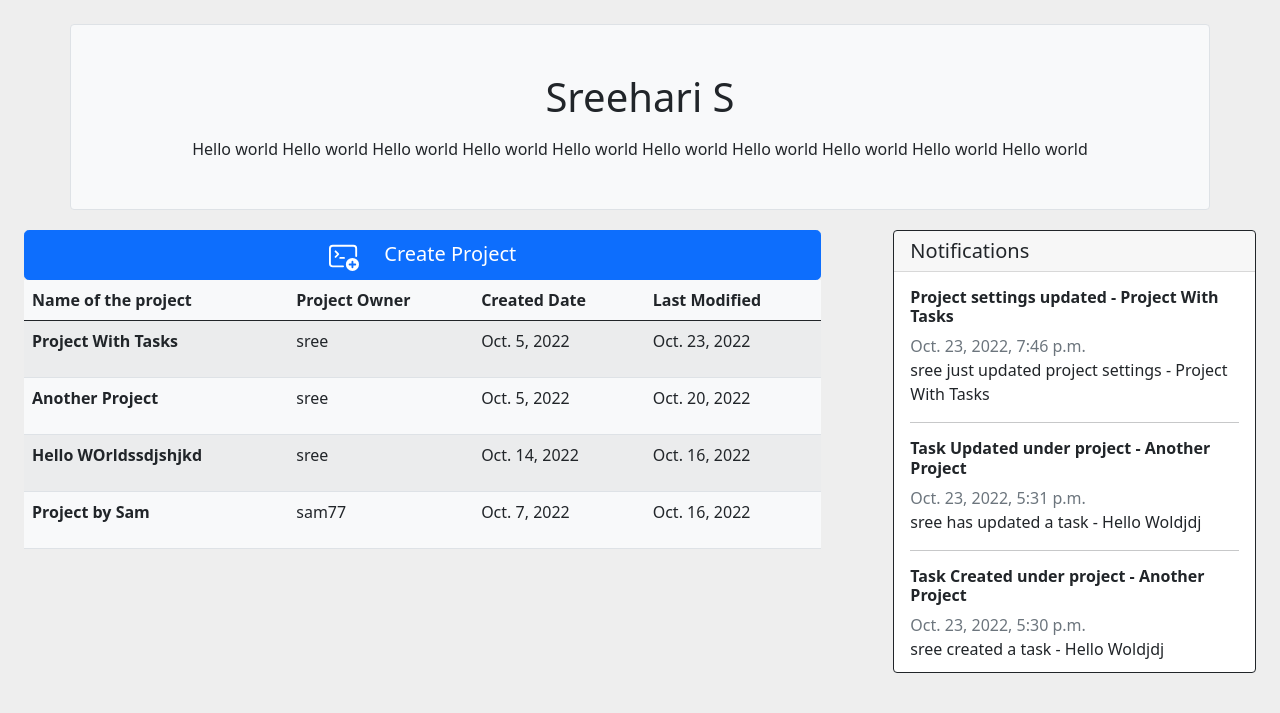
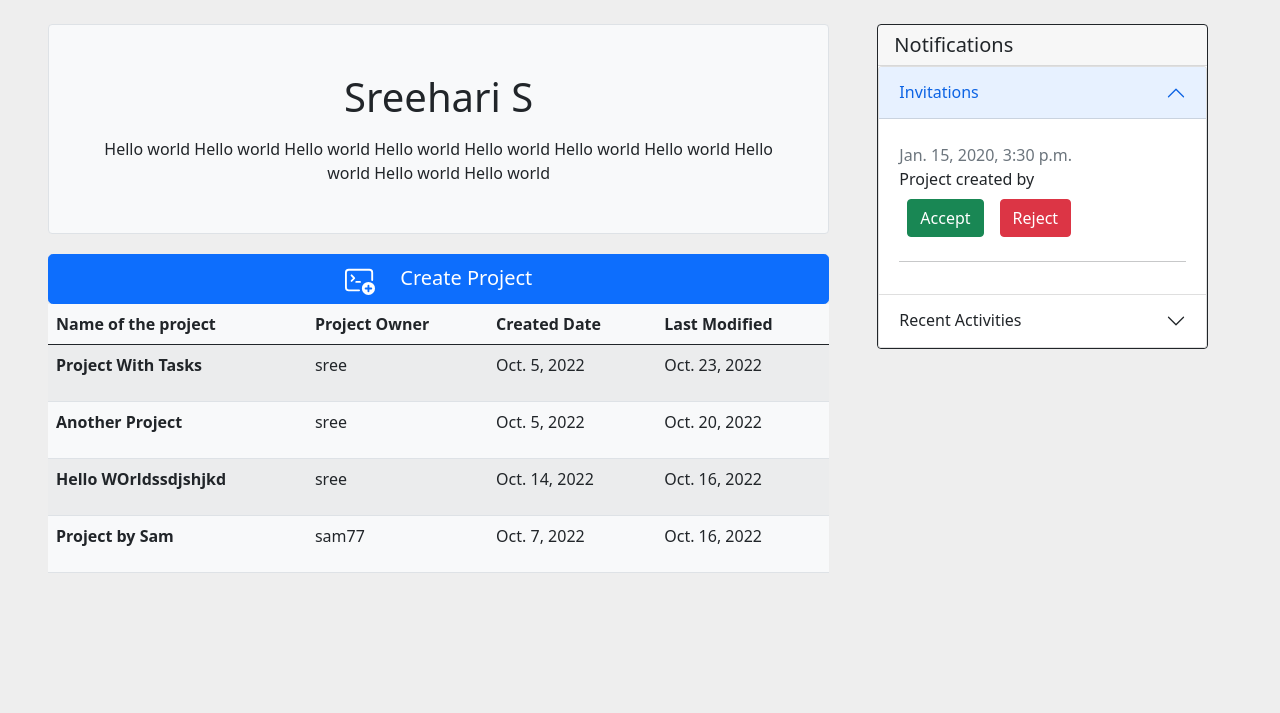
Before and after one commit to sreehari229/Board-em, a Django app: page /account/ in a window 1280 px wide. Shown: the part 56-769 px from the top of the page. Run offline with Django 4.2, Linux system fonts and the light colour scheme; a user stored in the database is signed in; data comes from the database, SQL or seed files in the repository; both versions use the stored data as it was before the commit; tables that the repository leaves empty hold one stand-in row (values such as "Sample post"); some libraries are stand-ins or nearby versions.

Commit message:
Project Invitations added

```diff
--- a/TaskMan/Intendance/models.py
+++ b/TaskMan/Intendance/models.py
@@ -74,11 +74,13 @@ class Project_Invitation(models.Model):
         ('rejected', 'Rejected'),
     )
     project = models.ForeignKey(Project, on_delete=models.CASCADE)
-    sender = models.ForeignKey(User, null=False, related_name='Inviter', on_delete=models.CASCADE)
-    receiver = models.ForeignKey(User, null=False, related_name='Invitee', on_delete=models.CASCADE)
+    receiver = models.ForeignKey(User, on_delete=models.CASCADE)
     status = models.CharField(max_length=100, choices=invite_status, default='sent')
-    created_date = models.DateField(auto_now_add=True)
-    modified_date = models.DateField(auto_now=True)
+    created_date = models.DateTimeField(auto_now_add=True)
+    modified_date = models.DateTimeField(auto_now=True)
+
+    def __str__(self):
+        return f"{self.receiver} invited for {self.project}"
 
 
 class NotificationUser(models.Model):
--- a/TaskMan/Intendance/urls.py
+++ b/TaskMan/Intendance/urls.py
@@ -15,6 +15,7 @@ urlpatterns = [
     path('delete_task/<str:task_id>/', views.delete_task_page, name="delete-task"),
     #Related to Project
     path('create_project/', views.create_project_page, name='create-project'),
+    path('invitation_response/<str:project_id>/<str:AccRej>/', views.project_invite_response, name='invite-response'),
     path('delete_project/<str:project_id>/', views.delete_project_page, name="delete-project"),
     path('update_project_settings/<str:project_id>/', views.update_project_settings, name="update-project"),
     path('leave_project/<str:project_id>/', views.leave_project, name="leave-project"),
--- a/TaskMan/Intendance/views.py
+++ b/TaskMan/Intendance/views.py
@@ -17,6 +17,7 @@ def acc_index_page(request):
     data = {
         'projects_data' : Project.objects.filter(group_members=request.user),
         'notifications' : NotificationUser.objects.filter(user=request.user).order_by('-created_date').values(),
+        'invites' : Project_Invitation.objects.filter(receiver=request.user).order_by('-modified_date'),
     }
     return render(request, 'Intendance/acc_home.html', data)
 
@@ -71,7 +72,11 @@ def create_project_page(request):
             user_id.append(int(request.POST.get(x))) if request.POST.get(x) else print("Nothing")
         for pkid in user_id:
             print(pkid)
-            pj.group_members.add(User.objects.get(id=pkid))
+            #pj.group_members.add(User.objects.get(id=pkid))
+            Project_Invitation.objects.create(
+                project=pj,
+                receiver=User.objects.get(id=pkid)
+                )
         pj.group_members.add(request.user)
         send_notification_db(
             request.user,
@@ -370,5 +375,26 @@ def download_as_csv(request, project_id):
         writer.writerow([task.created_date, task.created_by.first_name, task.created_by.username, task.title, task.description, task.task_status, task.modified_date])
 
     response['Content-Disposition'] = 'attachment; filename="task_data.csv"'
+    return response
 
-    return response
+#Inviting users when project is created
+@login_required(login_url='login')
+def project_invite_response(request, project_id, AccRej):
+    project_obj = Project.objects.get(project_id=project_id)
+    invite = Project_Invitation.objects.get(project=project_obj, receiver=request.user)
+    if AccRej == "accepted":
+        project_obj.group_members.add(request.user)
+        invite.status = "accepted"
+        invite.save()
+        send_notification_db(
+                request.user,
+                "New member added to the project.",
+                request.user.username + " has been added to the project - " + project_obj.name,
+                project_obj.project_id)
+        messages.success(request, f"You have successfully joined the project {project_obj.name}")
+        return redirect('acc-page')
+    else:
+        invite.status = "rejected"
+        invite.save()
+        messages.success(request, f"You have rejected the invite of project {project_obj.name}")
+        return redirect('acc-page')
--- a/TaskMan/templates/Intendance/acc_home.html
+++ b/TaskMan/templates/Intendance/acc_home.html
@@ -9,7 +9,9 @@
 }
 </style>
 <br>
-<section class="pt-5 pb-5 bg-light inner-header container rounded border">
+<div class="row px-5">
+  <div class="col-8">
+<div class="pt-5 pb-5 bg-light inner-header container rounded border">
   <div class="container">
       <div class="row">
           <div class="col-md-12 text-center">
@@ -20,11 +22,11 @@
           </div>
       </div>
   </div>
-</section>
+</div>
 
 
 <div class="row" style="margin-top:20px">
-  <div class="col-8">
+
 <div class="container" >
     <a href="{% url 'create-project' %}" class="btn btn-primary btn-lg btn-block" style="width:inherit;">
       <svg xmlns="http://www.w3.org/2000/svg" width="30" height="30" fill="currentColor" class="bi bi-terminal-plus" viewBox="0 0 16 16" style="margin-right:20px">
@@ -58,25 +60,75 @@
 </div>
 
 </div>
+</div>
 
 <div class="col-4">
+
 <div class="container-sm">
 <div class="card rounded border border-dark">
     <h5 class="card-header">Notifications</h5>
+    <div class="accordion" id="accordionExample">
+      <div class="accordion-item">
+        <h2 class="accordion-header" id="headingOne">
+          <button class="accordion-button" type="button" data-bs-toggle="collapse" data-bs-target="#collapseOne" aria-expanded="true" aria-controls="collapseOne">
+            Invitations
+          </button>
+        </h2>
+        <div id="collapseOne" class="accordion-collapse collapse show" aria-labelledby="headingOne" data-bs-parent="#accordionExample">
+          <div class="accordion-body" style="max-height:400px;overflow-y:scroll;">
+            {% for invite in invites %}
+              <h6 class="card-title"><b>{{ invite.project.name }}</b></h6>
+              <p class="text-secondary my-0">{{ invite.created_date }}</p>
+              <p class="card-text my-0">Project created by {{ invite.project.created_by }}</p>
+              {% if invite.status == 'sent' %}
+              <div style="display:flex;justify-content:left;">
+                <a class="btn btn-success m-2" href="{% url 'invite-response' invite.project.project_id 'accepted' %}">Accept</a>
+                <a class="btn btn-danger m-2" href="{% url 'invite-response' invite.project.project_id 'rejected' %}">Reject</a>
+              </div>
+              {% elif invite.status == 'accepted'%}
+              <p class="text-success">You have accepted the invite.</p>
+              {% elif invite.status == 'rejected'%}
+              <p class="text-danger">You have rejected the invite.</p>
+              {% else %}
+              <p class="text-warning">Error with invite.</p>
+              {% endif %}
+              <hr>
+              {% endfor %}
 
-    <div class="card-body" style="height:400px;overflow-y:scroll">
-      {% for notification in notifications %}
-      <h6 class="card-title"><b>{{ notification.title }}</b></h6>
-      <p class="text-secondary my-0">{{ notification.created_date }}</p>
-      <p class="card-text my-0">{{ notification.description }}</p>
-      <hr>
-      {% endfor %}
+
+          </div>
+        </div>
+      </div>
+
+      <div class="accordion-item">
+        <h2 class="accordion-header" id="headingThree">
+          <button class="accordion-button collapsed" type="button" data-bs-toggle="collapse" data-bs-target="#collapseThree" aria-expanded="false" aria-controls="collapseThree">
+            Recent Activities
+          </button>
+        </h2>
+        <div id="collapseThree" class="accordion-collapse collapse" aria-labelledby="headingThree" data-bs-parent="#accordionExample">
+          <div class="accordion-body" style="max-height:400px;overflow-y:scroll;">
+            {% for notification in notifications %}
+              <h6 class="card-title"><b>{{ notification.title }}</b></h6>
+              <p class="text-secondary my-0">{{ notification.created_date }}</p>
+              <p class="card-text my-0">{{ notification.description }}</p>
+              <hr>
+              {% endfor %}
+          </div>
+        </div>
+      </div>
     </div>
+
+
+
+
 
   </div>
 </div>
+
+
 </div>
-
+</div>
 </div>
 
 {% endblock acc_index_page_content %}
```
Also changed, not shown: TaskMan/Intendance/migrations/0011_remove_project_invitation_sender_and_more.py (added), TaskMan/Intendance/migrations/0012_alter_project_invitation_created_date_and_more.py (added), TaskMan/db.sqlite3.
